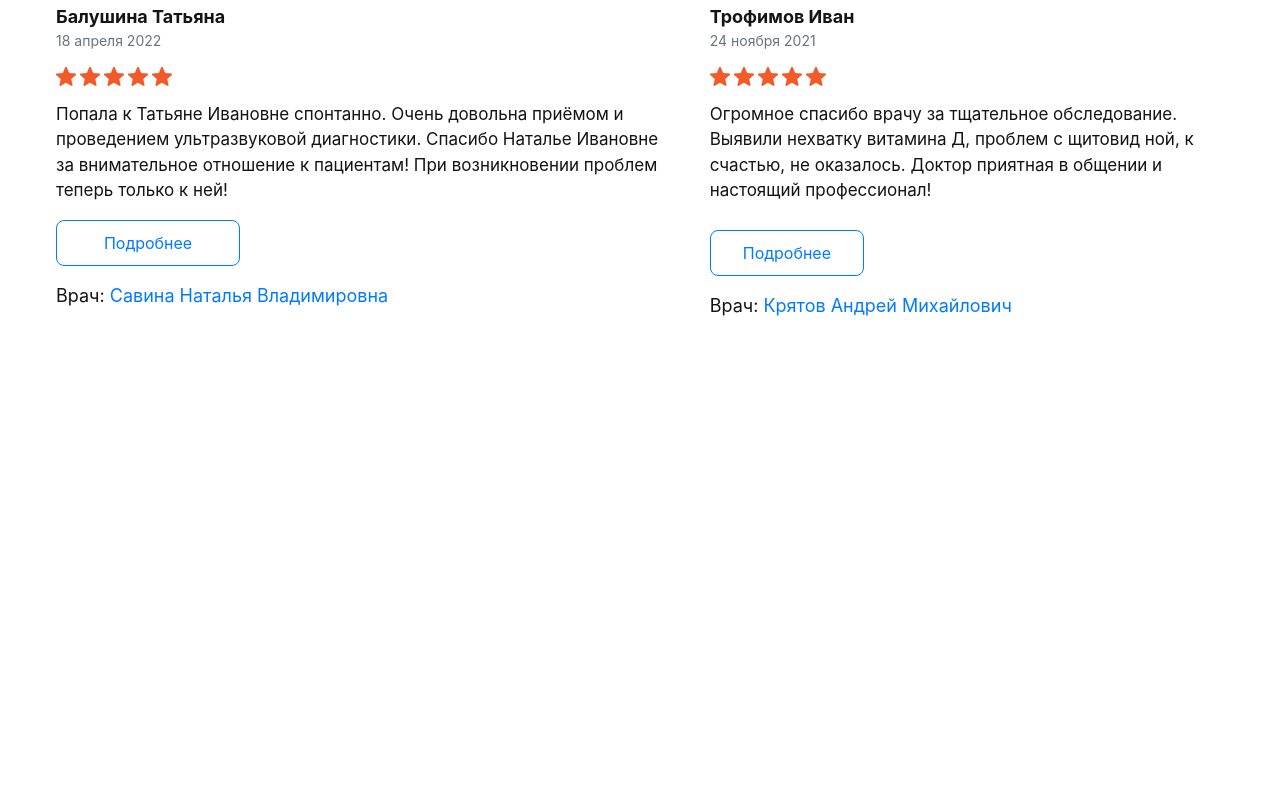
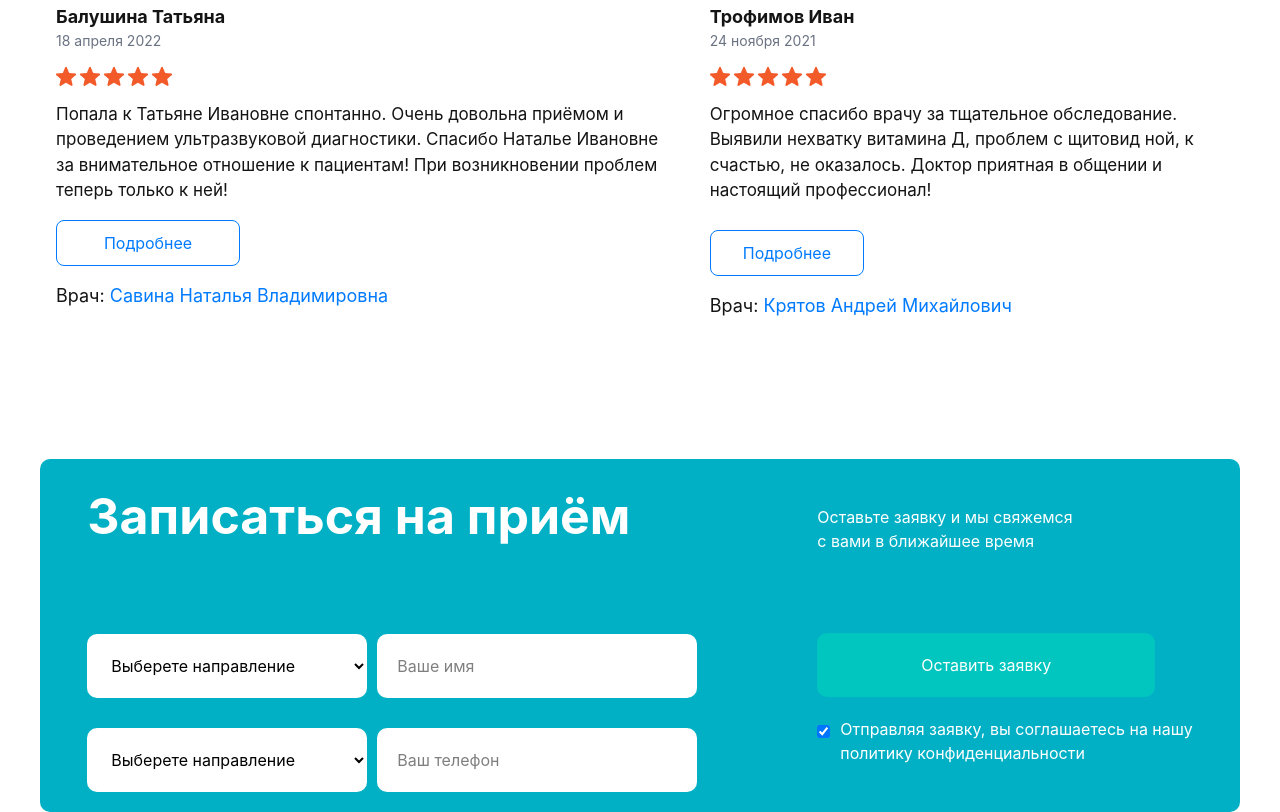
Before and after one commit to usmonnh-hub/GMS, a website: page src/Abdullo.html in a window 1280 px wide. Shown: the part 3123-3935 px from the top of the page. Before the commit the page ends 3482 px from the top, so only its background shows below. Drawn offline with nearby package versions, Linux system fonts and the light colour scheme; files that its build step writes are made by us from their sources.

Commit message:
section6

```diff
--- a/src/Abdullo.html
+++ b/src/Abdullo.html
@@ -284,7 +284,7 @@
             Николаeва Оксана
           </h3>
           <h4>
-           Врач-терапевт
+            Врач-терапевт
           </h4>
           <button class="bg-[#00578A] p-[15px] w-[100%] text-center rounded-[3px] text-white">
             Записаться
@@ -293,7 +293,7 @@
       </div>
     </div>
   </section>
- <section class="max-w-[1200px] lg:m-auto lg:mt-[100px]">
+  <section class="max-w-[1200px] lg:m-auto lg:mt-[100px]">
     <div class="flex justify-between p-[20px]">
       <h1 class="text-[40px] w-[95%] font-bold">
         Отзывы пациентов
@@ -353,6 +353,44 @@
 
 
 
+    <section
+      class="max-w-[1200px] mt-[100px] m-auto flex flex-col gap-[30px] lg:flex-row justify-center items-center rounded-[10px] bg-[#02B0C5] p-[20px]">
+      <div class="flex flex-col gap-[80px] w-[380px] lg:w-[700px]">
+        <h5 class="text-[50px] font-bold text-white">Записаться на приём</h5>
+        <div class="flex flex-col gap-[30px] justify-center">
+          <div class="flex flex-col gap-[10px] lg:flex-row">
+            <select name="" class="p-[20px] w-[40%] p-[10px] bg-white rounded-[10px]" id="">
+              <option>Выберете направление</option>
+            </select>
+            <input type="" name="" id="" class="p-[20px] w-[320px] bg-white rounded-[10px]" placeholder="Ваше имя" />
+          </div>
+          <div class="flex flex-col gap-[10px] lg:flex-row">
+            <select name="" class="p-[20px] w-[40%] bg-white rounded-[10px]" id="">
+              <option>Выберете направление</option>
+            </select>
+            <input type="" name="" id="" class="p-[20px] w-[320px] bg-white rounded-[10px]" placeholder="Ваш телефон" />
+          </div>
+        </div>
+      </div>
+      <div class="flex flex-col gap-[80px] text-white">
+        <p>
+          Оставьте заявку и мы свяжемся<br />
+          с вами в ближайшее время
+        </p>
+        <div>
+          <button class="p-[20px] w-[90%] rounded-[10px] bg-[#00C6BF]">
+            Оставить заявку
+          </button>
+          <div class="flex items-center gap-[10px]">
+            <input type="checkbox" checked name="" id="" />
+            <p class="pt-[20px]">
+              Отправляя заявку, вы соглашаетесь на нашу<br />
+              политику конфиденциальности
+            </p>
+          </div>
+        </div>
+      </div>
+    </section>
 
 
 
```
